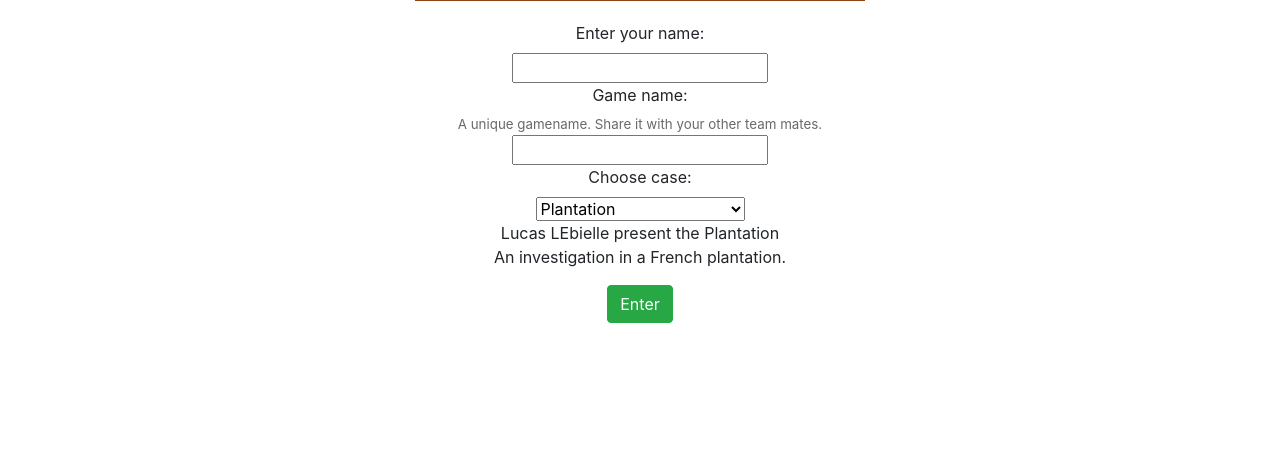
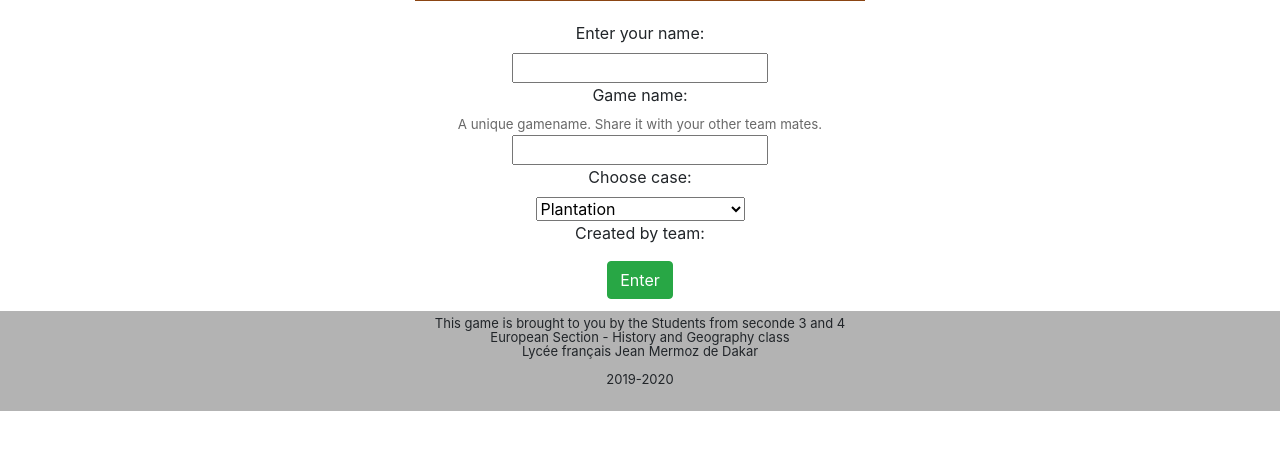
Before and after one commit to Elyoukey/qsystem, a PHP site: page / in a window 1280 px wide. Shown: the part 389-838 px from the top of the page. Before the commit the page ends 800 px from the top, so only its background shows below. Run offline with PHP 8.4, Linux system fonts and the light colour scheme; grey boxes are pictures that could not be loaded.

Commit message:
Decks updates

```diff
--- a/decks/middle_passage/credits.htm
+++ b/decks/middle_passage/credits.htm
@@ -1,4 +1,8 @@
 <p>
-    <b>Rabbit Team present the middle passage</b><br/>
-    Juliette, Baudouin, Lili, Fatima, Régina
+    <b>The Rabbit winner team</b><br/>
+    BISEAU Baudouin<br/>
+    GUYON Lili<br/>
+    JAIMES RODRIGUEZ REGINA<br/>
+    THIERRY Juliette<br/>
+    TOBE Fatima<br/>
 </p>
--- a/decks/plantation/credits.htm
+++ b/decks/plantation/credits.htm
@@ -1,4 +1,2 @@
 <p>
-    Lucas LEbielle present the Plantation<br/>
-    An investigation in a French plantation.
 </p>
--- a/decks/quarantine_and_auctions/credits.htm
+++ b/decks/quarantine_and_auctions/credits.htm
@@ -0,0 +1,7 @@
+<p>
+    <b>Kellogs</b><br/>
+    DIOUF Sokhna Maimouna<br/>
+    EZZEDINE Julia<br/>
+    MATAYRON Charlotte<br/>
+    TELOU Flora<br/>
+</p>
--- a/decks/runaway_journeys/credits.htm
+++ b/decks/runaway_journeys/credits.htm
@@ -0,0 +1,8 @@
+<p>
+    <b>Lucky charms</b><br/>
+    BENZID Nora<br/>
+    BITTAR Emmanuelle<br/>
+    FLEURENCE Sam<br/>
+    LECUIT Delphine<br/>
+    ROY Maël<br/>
+</p>
--- a/decks/trial_in_greatbritain/credits.htm
+++ b/decks/trial_in_greatbritain/credits.htm
@@ -0,0 +1,8 @@
+<p>
+    <b>The fox</b><br/>
+    CHAM Mohamed<br/>
+    DIALLO Tidiane<br/>
+    KARAKI Imrane<br/>
+    KASSE Badjiri Ibrahima<br/>
+    MBENGUE Mouhamed<br/>
+</p>
--- a/index.php
+++ b/index.php
@@ -53,8 +53,9 @@ $mission = ( empty($_GET['mission']) )?'':$_GET['mission'];
         </select>
     </div>
     <div>
+        Created by team: <br/>
         <div class="credits" style="display: block" id="credits_plantation"><?php include('./decks/plantation/credits.htm');?></div>
-        <div class="credits" style="display: none" id="credits_journeys"><?php include('./decks/runaway_journeys/credits.htm');?></div>
+        <div class="credits" style="display: none" id="credits_runaway_journeys"><?php include('./decks/runaway_journeys/credits.htm');?></div>
         <div class="credits" style="display: none" id="credits_trial_in_greatbritain"><?php include('./decks/trial_in_greatbritain/credits.htm');?></div>
         <div class="credits" style="display: none" id="credits_quarantine_and_auctions"><?php include('./decks/quarantine_and_auctions/credits.htm');?></div>
         <div class="credits" style="display: none" id="credits_middle_passage"><?php include('./decks/middle_passage/credits.htm');?></div>
@@ -63,6 +64,15 @@ $mission = ( empty($_GET['mission']) )?'':$_GET['mission'];
         <input type="submit" class="btn btn-success" value="Enter"/>
 
     </div>
+
+    <div class="supercredits" style="position: fixed;bottom:0; height: 100px; background: #b3b3b3; font-size: small; width:100%; line-height: 14px; padding:5px;">
+        This game is brought to you by the Students from seconde 3 and 4<br/>
+        European Section - History and Geography class<br/>
+        Lycée français Jean Mermoz de Dakar<br/>
+        <br/>
+        2019-2020
+    </div>
+    <div style="height:150px;"></div>
 </form>
 </body>
 </html>
```
